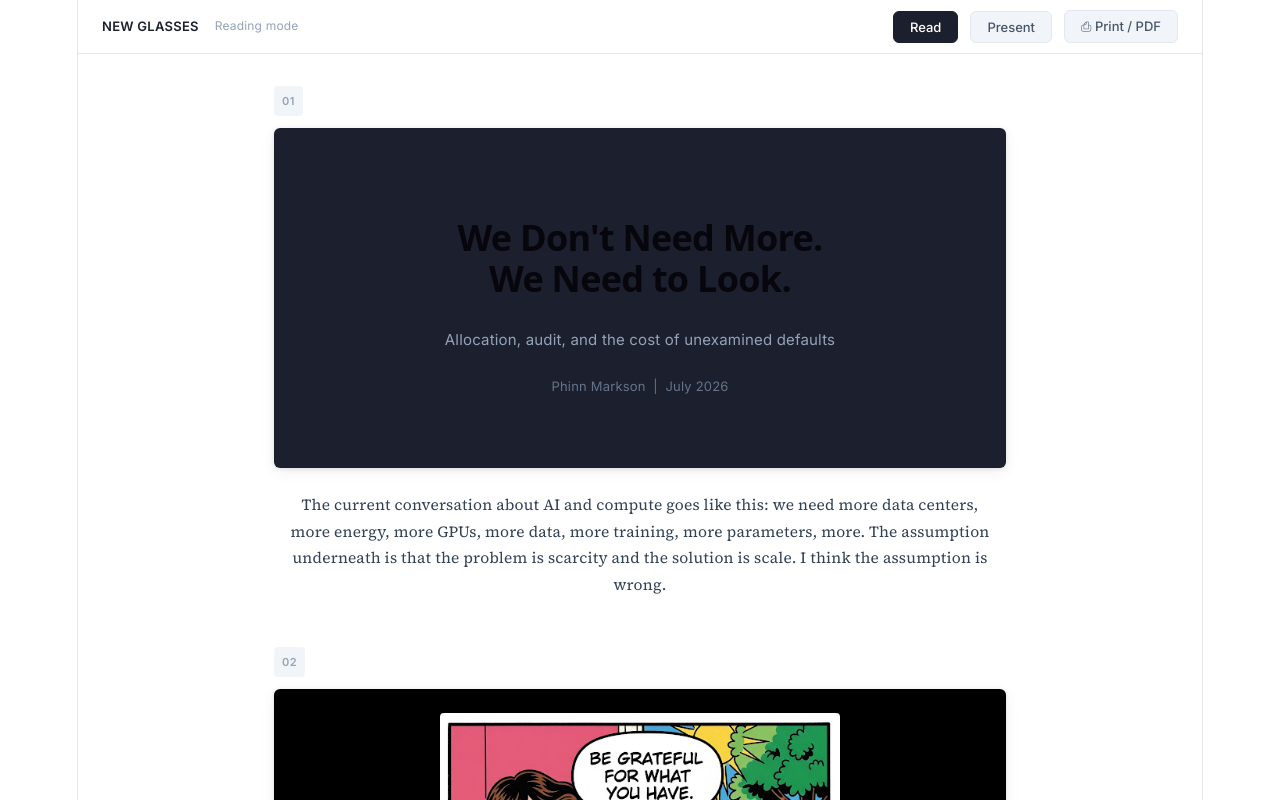
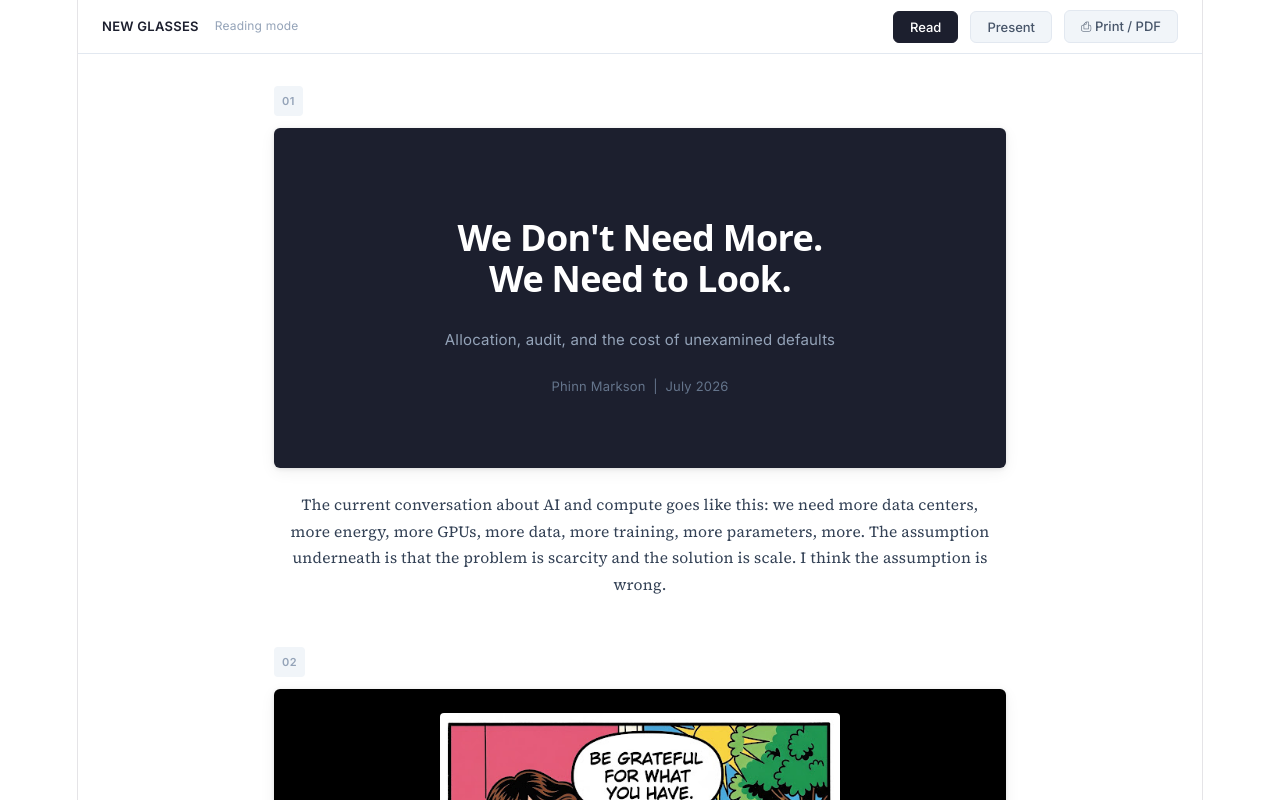
Before and after one commit to phinnphace/80-20, a React (Vite) app in the folder newglasses/: page / in a window 1280 px wide. Shown: the top 800 px of the page. Built offline with nearby package versions, Linux system fonts and the light colour scheme.

Commit message:
Fix global heading color overriding inline slide styles

```diff
--- a/newglasses/src/index.css
+++ b/newglasses/src/index.css
@@ -70,7 +70,7 @@ h1,
 h2 {
   font-family: var(--heading);
   font-weight: 500;
-  color: var(--text-h);
+  color: inherit;
 }
 
 h1 {
```
